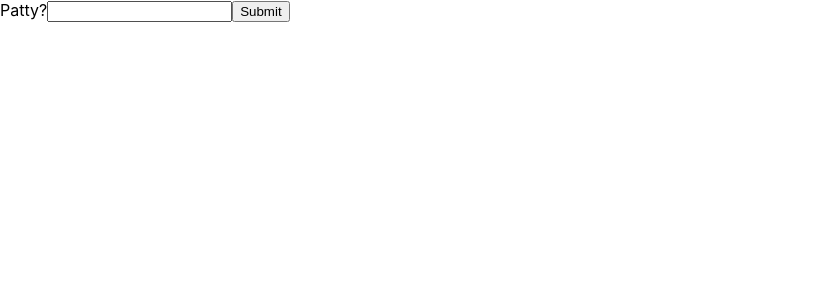
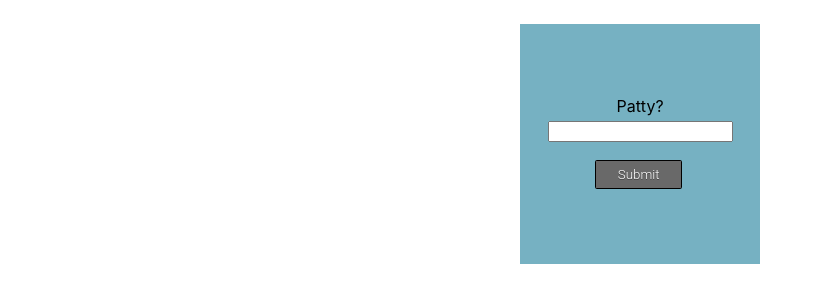
Before and after one commit to Smackface/Forms-Repo, a React (Create React App) app: page /Patty in a window 1280 px wide. Shown: the top 302 px of the page, without its empty margins (0-822 px from the left). Built offline with nearby package versions, Linux system fonts and the light colour scheme.

Commit message:
Finalized

```diff
--- a/src/App.css
+++ b/src/App.css
@@ -1,17 +1,57 @@
 .App {
-  text-align: center;
+  font-weight: 300;
 }
 
-.App-logo {
-  height: 40vmin;
-  pointer-events: none;
+
+form {
+  padding: 20px 20px 20px 20px;
+  height: 200px;
+  width: 200px;
+  display: flex;
+  flex-direction: column;
+  justify-content: center;
+  align-items: center;
+  background-color: #76b1c2;
+  margin: 1.5rem auto 1.5rem;
 }
 
-@media (prefers-reduced-motion: no-preference) {
-  .App-logo {
-    animation: App-logo-spin infinite 20s linear;
-  }
+/* #BunsAndToppingsForm{
+display: flex;
+flex-direction: column;
+align-content: center;
+} */
+
+button {
+  padding:0.46em 1.6em;
+  border:0.1em solid #000000;
+  margin:1em 0.2em 0.2em 0;
+  border-radius:0.12em;
+  box-sizing: border-box;
+  text-decoration:none;
+  font-family:'Roboto',sans-serif;
+  font-weight:300;
+  color:white;
+  text-shadow: 0 0.04em 0.04em rgba(0,0,0,0.35);
+  background-color:dimgray;
+  text-align:center;
+  transition: all 0.15s;
 }
+
+input {
+  margin: 5px 5px 5px 5px;
+}
+
+input:hover{
+  background-color: rgb(221, 221, 221);
+  border-color:silver;
+}
+
+button:hover{
+text-shadow: 0 0 2em rgba(255,255,255,1);
+color:#FFFFFF;
+border-color:#FFFFFF;
+}
+
 
 .App-header {
   background-color: #282c34;
--- a/src/App.js
+++ b/src/App.js
@@ -16,8 +16,8 @@ function App() {
     <Router>
       <Switch>
         <Route path="/Patty" component={Patty} />
-        <Route path="BunsAndToppings" component={BunsAndToppings} />
-        <Route path="Condiments" component={Condiments} />
+        <Route path="/BunsAndToppings" component={BunsAndToppings} />
+        <Route path="/Condiments" component={Condiments} />
       </Switch>
     </Router>
   );
```
